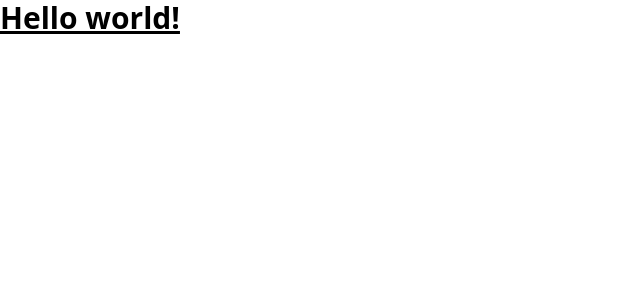
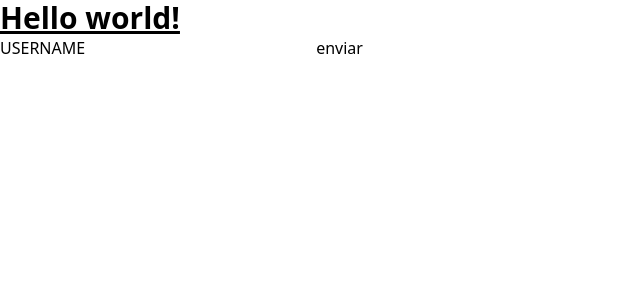
Before and after one commit to RodrigoPaulaLopes/gitpeek, a React (Vite) app: page / in a window 1280 px wide. Shown: the top 300 px of the page, without its empty margins (0-640 px from the left). Built offline with nearby package versions, Linux system fonts and the light colour scheme.

Commit message:
feat: implement user search functionality with API integration

```diff
--- a/src/App.tsx
+++ b/src/App.tsx
@@ -1,10 +1,40 @@
+import { FormEvent, useState } from "react"
+import { api } from "./api/Api"
+
 function App() {
 
+  const [username, setUsername] = useState<string>('')
+
+
+  const findUser = async (e: FormEvent<HTMLFormElement>) => {
+    e.preventDefault();
+
+    try {
+      const response = await api.get(`/${username}`)
+      const { avatar_url, name, bio } = response.data
+      console.log("Nome:", name);
+      console.log("Bio:", bio);
+      console.log("Foto de perfil:", avatar_url)
+    } catch (error) {
+      console.log(error)
+    }
+  }
   return (
     <>
       <h1 className="text-3xl font-bold underline">
         Hello world!
       </h1>
+
+      <div>
+        <form action="" onSubmit={e => findUser(e)}>
+            <label htmlFor="">USERNAME</label>
+            <input type="text" name="" value={username} onChange={(e) => setUsername(e.target.value)}/>
+            <input type="submit" value={"enviar"}/>
+        </form>
+      </div>
+      <div>
+
+      </div>
     </>
   )
 }
--- /dev/null
+++ b/src/api/Api.ts
@@ -0,0 +1,5 @@
+import axios from "axios";
+
+export const api = axios.create({
+    baseURL: 'https://api.github.com/users/',
+});
```
